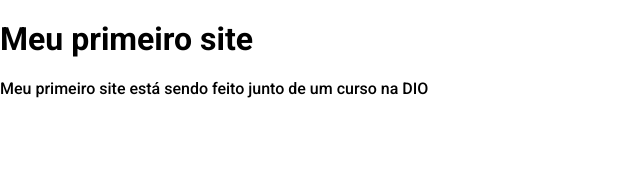
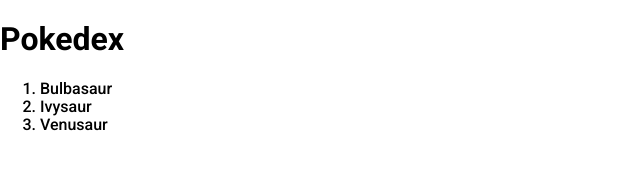
Before and after one commit to chronald/bootcamp-orange-tech-dio, a plain HTML site: page JAVASCRIPT DIO/POKEDEX/index.html in a window 1280 px wide. Shown: the whole page, without its empty margins (0-640 px from the left). Drawn offline with nearby package versions, Linux system fonts and the light colour scheme.

Commit message:
atualizando

```diff
--- a/JAVASCRIPT DIO/POKEDEX/assets/css/global.css
+++ b/JAVASCRIPT DIO/POKEDEX/assets/css/global.css
@@ -1,3 +1,7 @@
 * {
     font-family: 'Roboto', sans-serif;
 };
+
+.content {
+    padding: 1rem;
+}
--- a/JAVASCRIPT DIO/POKEDEX/index.html
+++ b/JAVASCRIPT DIO/POKEDEX/index.html
@@ -22,8 +22,21 @@
 
 <body>
 
-    <h1>Meu primeiro site</h1>
-    <p>Meu primeiro site está sendo feito junto de um curso na DIO</p>
+    <section class="content">
+        <h1>Pokedex </h1>
+
+        <ol>
+            <li>
+                Bulbasaur
+            </li>
+            <li>
+                Ivysaur
+            </li>
+            <li>
+                Venusaur
+            </li>
+        </ol>
+    </section>
 
     <!-- JavaScript-->
     <script> src="/assets/js/main.js"</script>
```
Also changed, not shown: 1 other file.
